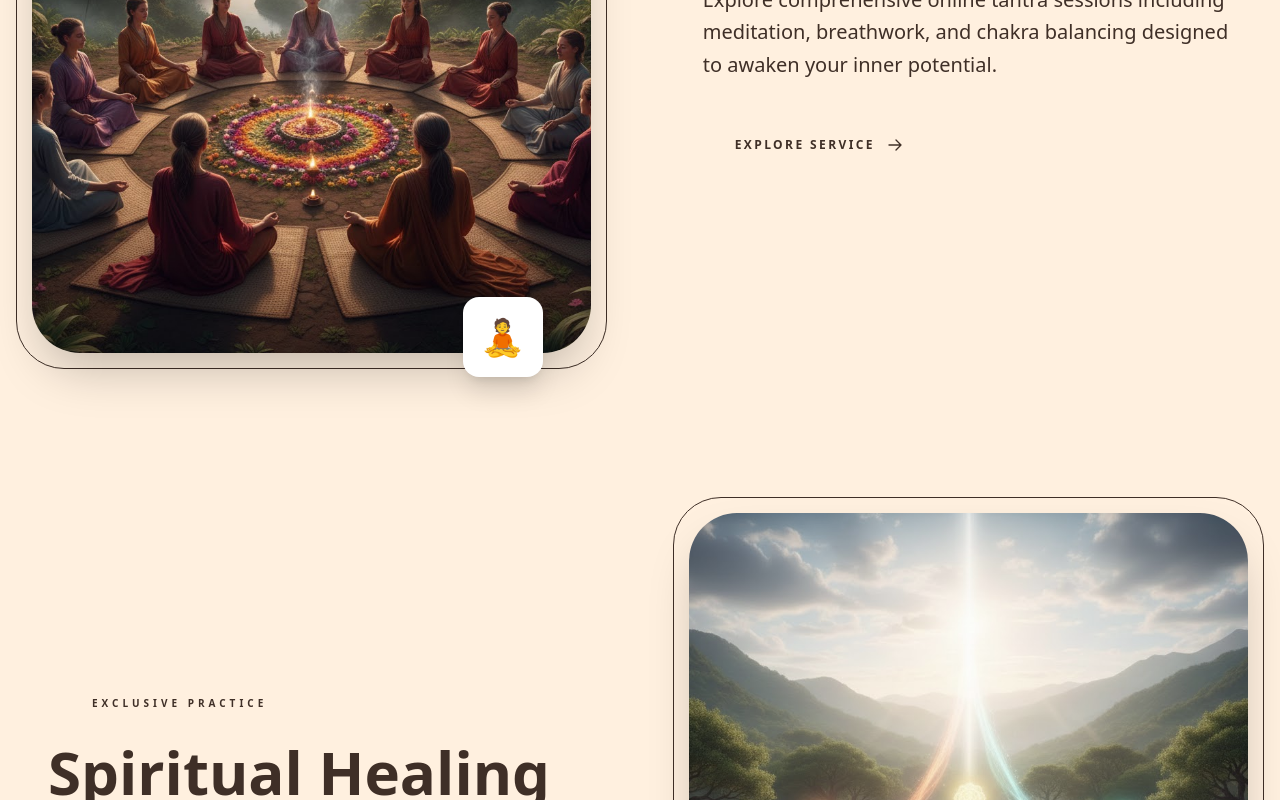
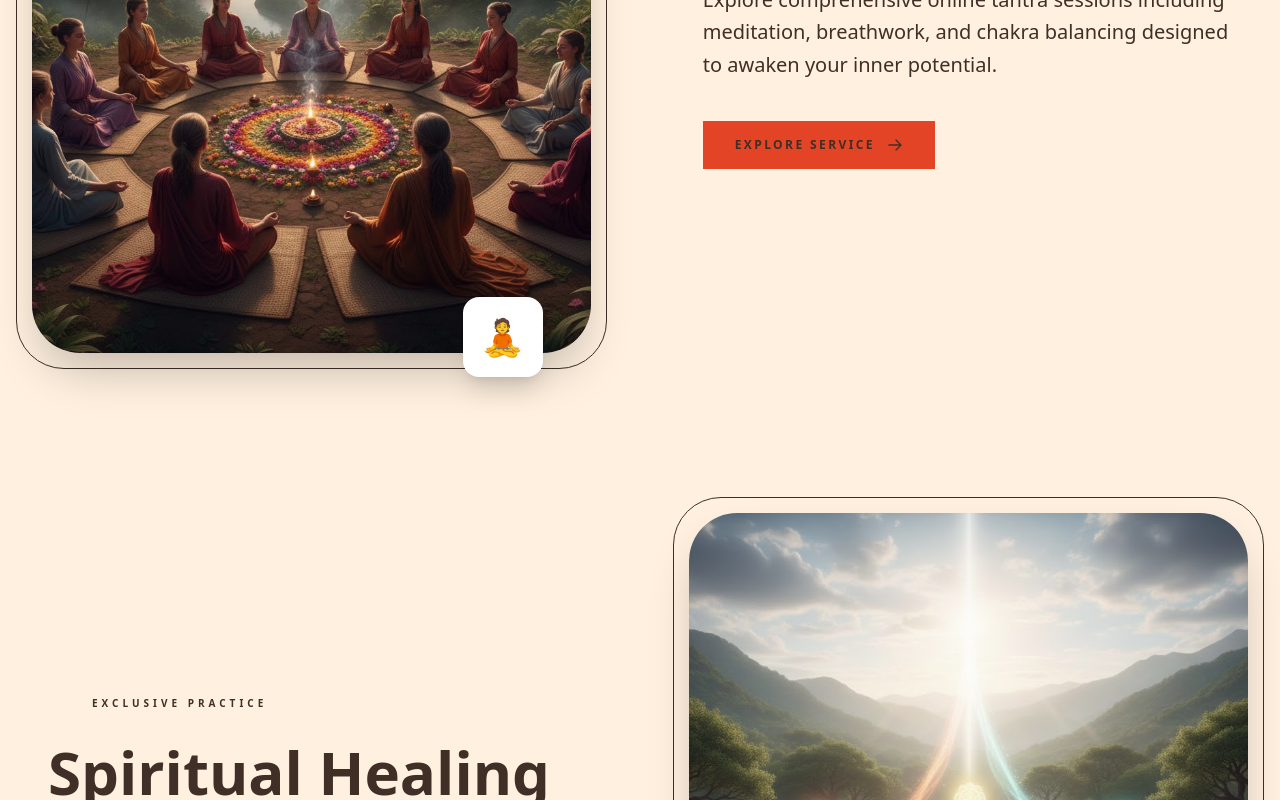
Before and after one commit to HarshalPatel1972/a1-tantra, a Next.js app: page / in a window 1280 px wide. Shown: the part 5040-5840 px from the top of the page. Built offline with nearby package versions, Linux system fonts and the light colour scheme; no server answers.

Commit message:
Fix button bg: use inline styles to guarantee accent-red background renders

```diff
--- a/components/OurTantraServices.tsx
+++ b/components/OurTantraServices.tsx
@@ -86,13 +86,14 @@ export default function OurTantraServices() {
 
                 <Link
                   href={service.link}
-                  className="group/btn relative inline-flex items-center gap-3 px-8 py-4 bg-accent-red text-cream font-nav font-bold text-xs uppercase tracking-[0.2em] overflow-hidden transition-all duration-500 hover:gap-5"
+                  className="group/btn relative inline-flex items-center gap-3 px-8 py-4 text-cream font-nav font-bold text-xs uppercase tracking-[0.2em] overflow-hidden transition-all duration-500 hover:gap-5"
+                  style={{ backgroundColor: '#E44426' }}
                 >
                   <span className="relative z-10">Explore Service</span>
                   <svg className="relative z-10 w-4 h-4 transition-transform duration-500 group-hover/btn:translate-x-1" fill="none" viewBox="0 0 24 24" stroke="currentColor" strokeWidth={2}>
                     <path strokeLinecap="round" strokeLinejoin="round" d="M13.5 4.5L21 12m0 0l-7.5 7.5M21 12H3" />
                   </svg>
-                  <div className="absolute inset-0 bg-deep-brown origin-left scale-x-0 group-hover/btn:scale-x-100 transition-transform duration-500 ease-out" />
+                  <div className="absolute inset-0 origin-left scale-x-0 group-hover/btn:scale-x-100 transition-transform duration-500 ease-out" style={{ backgroundColor: '#3F2F27' }} />
                 </Link>
               </div>
             </div>
```
